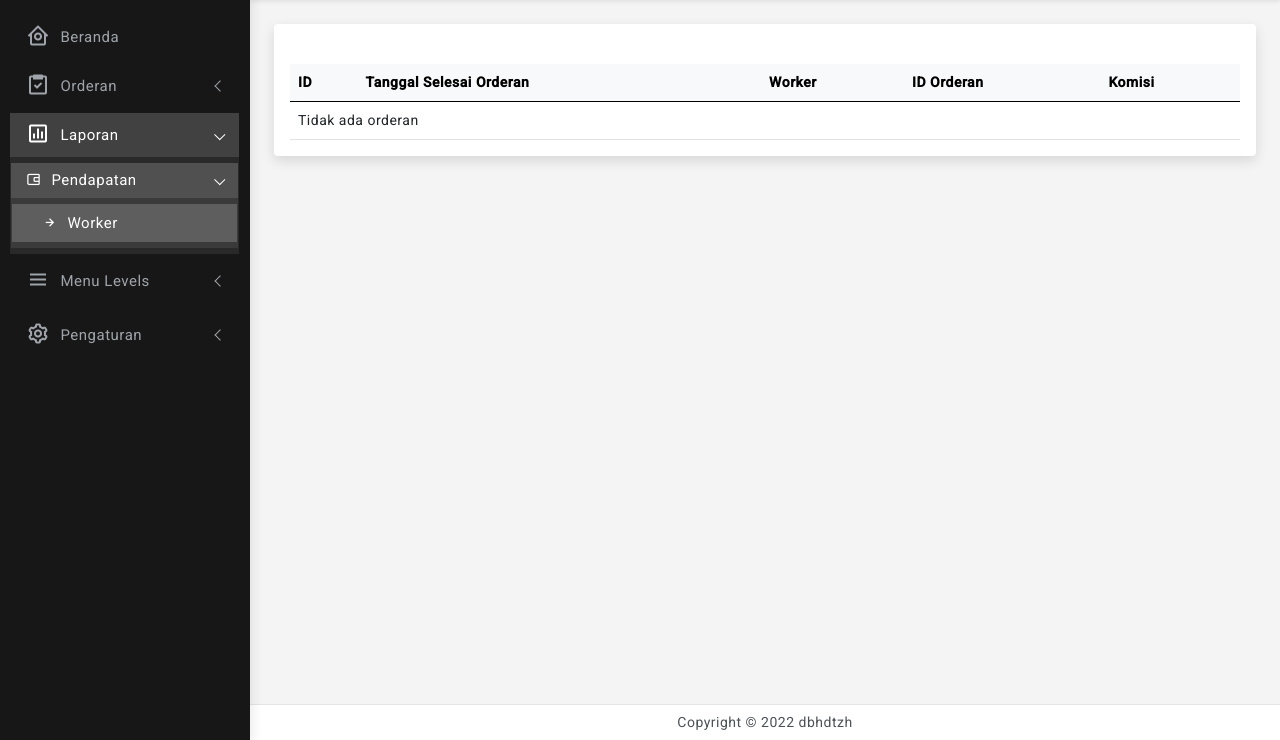
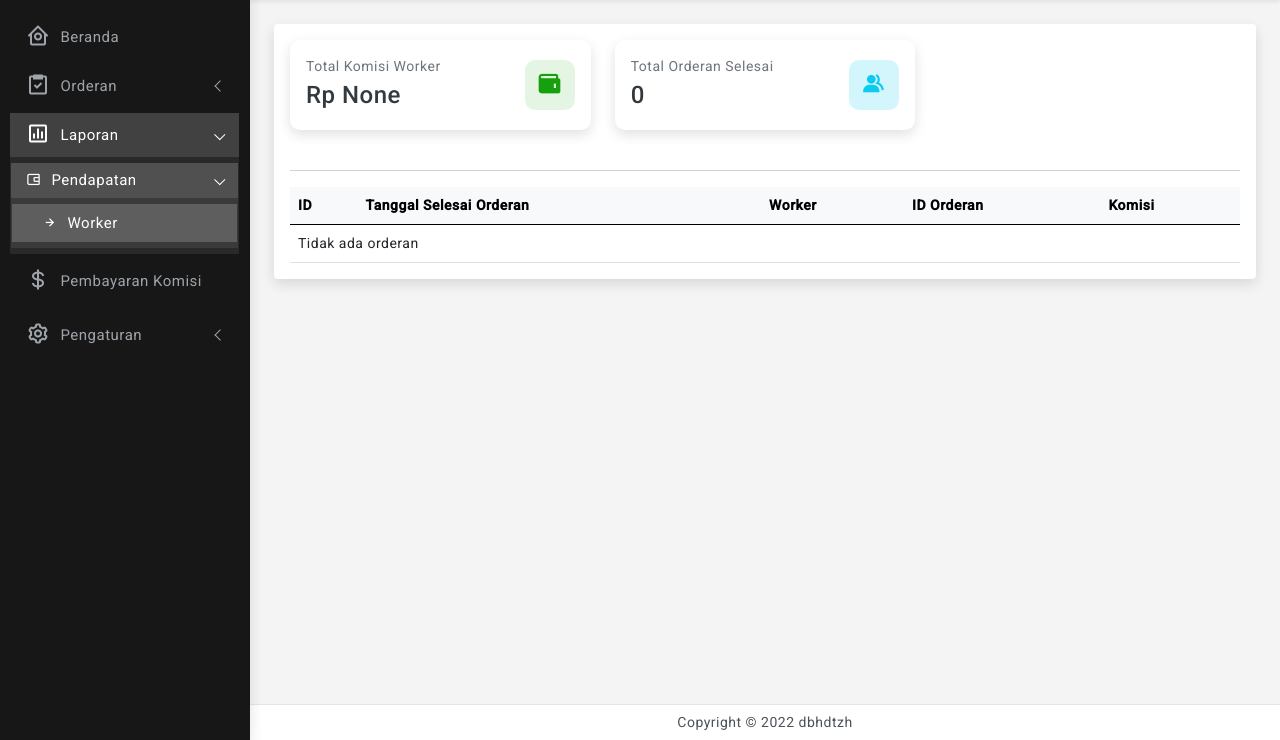
Before and after one commit to bangjohn/djokiwebsite, a Django app: page /penghasilan-worker in a window 1280 px wide. Shown: the part 60-800 px from the top of the page. Run offline with Django 4.2, Linux system fonts and the light colour scheme; the visitor is signed in with stand-in values (Sample User, id 1); data that the repository does not hold is empty; some libraries are stand-ins or nearby versions.

Commit message:
added fitur pembayaran-komisi.html

```diff
--- a/dashboard/models.py
+++ b/dashboard/models.py
@@ -57,4 +57,4 @@ class PendapatanWorker(models.Model):
     tgl_transaksi = models.DateTimeField(auto_now_add=True)
     nilai_komisi = models.IntegerField()
     def __str__(self):
-        return 'PendapatanWorker %s' % (self.nilai_komisi)
+        return '%s' % (self.nilai_komisi, self.workerid, self.orderanid)
--- a/dashboard/urls.py
+++ b/dashboard/urls.py
@@ -11,4 +11,5 @@ urlpatterns = [
     path('penghasilan-worker', views.penghasilanworker, name='penghasilanworker'),
     path('account/', include('django.contrib.auth.urls'), name='login'),
     path('account/', include('django.contrib.auth.urls'), name='logout'),
+    path('pembayaran-komisi', views.pembayarankomisi, name='pembayarankomisi'),
     ]
--- a/dashboard/views.py
+++ b/dashboard/views.py
@@ -1,4 +1,4 @@
-from django.db.models import Sum
+from django.db.models import *
 from django.http import HttpResponse
 from django.http import HttpResponseRedirect
 from django.shortcuts import render, redirect
@@ -36,7 +36,7 @@ def index(request):
         'countorderselesai': countorderselesai,
     })
 
-
+@login_required(login_url='login')
 def statusorderan(request):
     # inner join worker and order where order.workerid = worker.id
     order = Order.objects.select_related('workerid', 'produkjasa', 'status').all().order_by('-tgl_order')
@@ -47,17 +47,16 @@ def statusorderan(request):
         'formubahworker': formubahworker(),
     })
 
-
+@login_required(login_url='login')
 def ubah_status(request, id):
     if request.method == "POST":
         orderid = Order.objects.get(id=id)
         form = formubahstatus(request.POST, instance=orderid)
         if form.is_valid():
             new_status = form.cleaned_data['status']
-            print(str(new_status))
+
             nilai_transaksi = Order.objects.get(id=id).nilai_transaksi
             if str(new_status) == 'Selesai':
-                print('kena disini 1')
                 workernya = Order.objects.select_related('workerid').get(id=id).workerid_id
                 orderannya = Order.objects.get(id=id).id
                 # get nilai_transaksi from dashboard_order tables where id = id store in variable nilai_transaksi and convert to int
@@ -78,7 +77,6 @@ def ubah_status(request, id):
                     'formubahworker': formubahworker(),
             })
             else:
-                print('kena disini 2')
                 Order.objects.filter(id=id).update(status=new_status)
                 return render(request, 'dashboard/status-orderan.html', {
                     'orderan': Order.objects.select_related('workerid', 'produkjasa', 'status').all().order_by(
@@ -86,7 +84,6 @@ def ubah_status(request, id):
                     'formubahstatus': formubahstatus(),
                     'formubahworker': formubahworker(),
                 })
-            print('kena disini 3')
             Order.objects.filter(id=id).update(status=new_status)
             return render(request, 'dashboard/status-orderan.html', {
                 'orderan': Order.objects.select_related('workerid', 'produkjasa', 'status').all().order_by(
@@ -102,7 +99,7 @@ def ubah_status(request, id):
         'formubahworker': formubahworker(),
     })
 
-
+@login_required(login_url='login')
 def ubah_worker(request, id):
     if request.method == "POST":
         orderid = Order.objects.get(id=id)
@@ -125,7 +122,7 @@ def ubah_worker(request, id):
 
     })
 
-
+@login_required(login_url='login')
 def tambahorderan(request):
     if request.method == "POST":
         form = OrderForm(request.POST)
@@ -152,12 +149,40 @@ def tambahorderan(request):
     return render(request, 'dashboard/tambah-orderan.html', {
         'form': OrderForm(),
     })
-
+@login_required(login_url='login')
 def penghasilanworker(request):
     # inner join worker and order where order.workerid = worker.id
     #order = Order.objects.select_related('workerid', 'produkjasa', 'status').all().filter(status=3).order_by('-tgl_order')
     # inner join worker and dashboard_pendapatanworker where dashboard_pendapatanworker.workerid = worker.id
     pendapatan = PendapatanWorker.objects.select_related('workerid', 'orderanid').all().order_by('-tgl_transaksi')
+    hitungpendatapan = PendapatanWorker.objects.select_related('workerid', 'orderanid').all().aggregate(Sum('nilai_komisi'))
+    countorderselesai = Order.objects.filter(status=3).count()
     return render(request, 'dashboard/penghasilan-worker.html', {
         'pendapatan': pendapatan,
+        'countorderselesai': countorderselesai,
+        'hitungpendatapan': hitungpendatapan,
     })
+
+@login_required(login_url='login')
+def pembayarankomisi(request):
+    if request.method == "POST":
+        form = formpembayarankomisi(request.POST)
+        if form.is_valid():
+            new_nomor_rekening = form.cleaned_data['nomor_rekening']
+            new_nama_bank = form.cleaned_data['nama_bank']
+            new_nama_pemilik_rekening = form.cleaned_data['nama_pemilik_rekening']
+            new_nilai_komisi = form.cleaned_data['nilai_komisi']
+            new_status = form.cleaned_data['status']
+            new_pendapatan = PendapatanWorker(nomor_rekening=new_nomor_rekening, nama_bank=new_nama_bank,
+                                              nama_pemilik_rekening=new_nama_pemilik_rekening,
+                                              nilai_komisi=new_nilai_komisi, status=new_status)
+            new_pendapatan.save()
+            return render(request, 'dashboard/pembayaran-komisi.html', {
+                'form': formpembayarankomisi(),
+            })
+        else:
+            return HttpResponse("Form is not valid")
+    totalkomisiperworker = PendapatanWorker.objects.select_related('workerid').values('workerid').annotate(namaworker=F('workerid__nama'),total=Sum('nilai_komisi'))
+    konteks = {'totalkomisi': totalkomisiperworker}
+    # print(totalkomisiperworker.query)
+    return render(request, 'dashboard/pembayaran-komisi.html', konteks)
--- a/templates/dashboard/basedashboard.html
+++ b/templates/dashboard/basedashboard.html
@@ -79,23 +79,11 @@
                         </ul>
                     </li>
 				<li>
-					<a class="has-arrow" href="javascript:;">
-						<div class="parent-icon"><i class="bx bx-menu"></i>
+					<a href="{% url 'pembayarankomisi'%}">
+						<div class="parent-icon"> <i class="bx bx-dollar"></i>
 						</div>
-						<div class="menu-title">Menu Levels</div>
+						<div class="menu-title">Pembayaran Komisi</div>
 					</a>
-					<ul>
-						<li> <a class="has-arrow" href="javascript:;"><i class="bx bx-right-arrow-alt"></i>Level One</a>
-							<ul>
-								<li> <a class="has-arrow" href="javascript:;"><i class="bx bx-right-arrow-alt"></i>Level Two</a>
-									<ul>
-										<li> <a href="javascript:;"><i class="bx bx-right-arrow-alt"></i>Level Three</a>
-										</li>
-									</ul>
-								</li>
-							</ul>
-						</li>
-					</ul>
 				</li>
 				<li>
                     <li>
--- a/templates/dashboard/index.html
+++ b/templates/dashboard/index.html
@@ -53,8 +53,7 @@
                             <p class="mb-0 text-secondary">Dalam Proses</p>
                             <h4 class="my-1">{{ countorderproses }}</h4>
                         </div>
-                        <div class="widgets-icons bg-light-warning text-warning ms-auto"><i class='bx bx-walk
-'></i>
+                        <div class="widgets-icons bg-light-warning text-warning ms-auto"><i class='bx bx-walk'></i>
                         </div>
                     </div>
                 </div>
--- a/templates/dashboard/penghasilan-worker.html
+++ b/templates/dashboard/penghasilan-worker.html
@@ -3,8 +3,37 @@
 
     <div class="card">
    <div class="card-body">
-      <div class="d-lg-flex align-items-center mb-4 gap-3">
-      </div>
+   <div class="row row-cols-1 row-cols-md-2 row-cols-xl-3">
+					<div class="col">
+                        <div class="card radius-10">
+                            <div class="card-body">
+                                <div class="d-flex align-items-center">
+                                    <div>
+                                        <p class="mb-0 text-secondary">Total Komisi Worker</p>
+                                        <h4 class="my-1">Rp {{ hitungpendatapan.nilai_komisi__sum }}</h4>
+                                    </div>
+                                    <div class="widgets-icons bg-light-success text-success ms-auto"><i class="bx bxs-wallet"></i>
+                                    </div>
+                                </div>
+                            </div>
+                        </div>
+                    </div>
+        <div class="col">
+            <div class="card radius-10">
+                <div class="card-body">
+                    <div class="d-flex align-items-center">
+                        <div>
+                            <p class="mb-0 text-secondary">Total Orderan Selesai</p>
+                            <h4 class="my-1">{{ countorderselesai }}</h4>
+                        </div>
+                        <div class="widgets-icons bg-light-info text-info ms-auto"><i class='bx bxs-group'></i>
+                        </div>
+                    </div>
+                </div>
+            </div>
+        </div>
+    </div>
+   <hr/>
       <div class="table-responsive">
          <table class="table mb-0">
             <thead class="table-light">
```
Also changed, not shown: templates/dashboard/pembayaran-komisi.html (added, +34 -0 lines).
